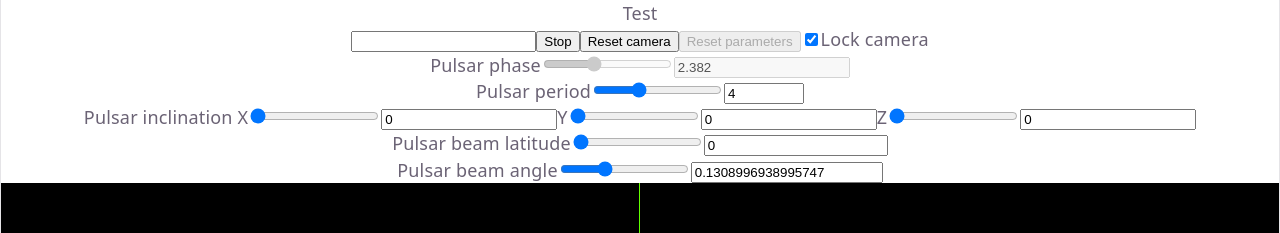
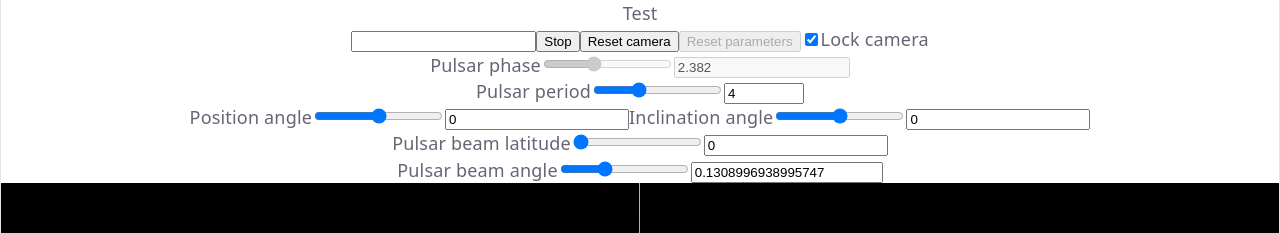
Before and after one commit to FoothillAstroSims/pulsar-simulator, a React (Vite) app: page / in a window 1280 px wide. Shown: the top 233 px of the page. Built offline with nearby package versions, Linux system fonts and the light colour scheme.

Commit message:
Changed presentation of x and z Euler angles

```diff
--- a/src/App.tsx
+++ b/src/App.tsx
@@ -42,7 +42,7 @@ const pulsarPeriodMin = 1.0;
 const pulsarPeriodMax = 10.0;
 
 const pulsarAxisInclinationStep = [0.001, 0.001, 0.001];
-const pulsarAxisInclinationMin = [0.0, 0.0, 0.0];
+const pulsarAxisInclinationMin = [-Math.PI, -Math.PI, -Math.PI];
 const pulsarAxisInclinationMax = [Math.PI, Math.PI, Math.PI];
 
 const pulsarBeamLatitudeStep = 0.001;
@@ -179,10 +179,9 @@ export default function App() {
 					}}
 				/>
 				<br />
-				Pulsar inclination{" "}
 				<PulsarParameterInput
 					name="pulsarAxisInclinationX"
-					label="X"
+					label="Position angle"
 					min={pulsarAxisInclinationMin[0]}
 					max={pulsarAxisInclinationMax[0]}
 					step={pulsarAxisInclinationStep[0]}
@@ -196,7 +195,7 @@ export default function App() {
 						// console.log(`Pulsar axis inclination X: ${e.target.value}`);
 					}}
 				/>
-				<PulsarParameterInput
+				{/* <PulsarParameterInput
 					name="pulsarAxisInclinationY"
 					label="Y"
 					min={pulsarAxisInclinationMin[1]}
@@ -211,10 +210,10 @@ export default function App() {
 						]);
 						// console.log(`Pulsar axis inclination Y: ${e.target.value}`);
 					}}
-				/>
+				/> */}
 				<PulsarParameterInput
 					name="pulsarInclinationZ"
-					label="Z"
+					label="Inclination angle"
 					min={pulsarAxisInclinationMin[2]}
 					max={pulsarAxisInclinationMax[2]}
 					step={pulsarAxisInclinationStep[2]}
--- a/src/components/PulsarBeamIntensityPlot.tsx
+++ b/src/components/PulsarBeamIntensityPlot.tsx
@@ -25,7 +25,7 @@ const x = range(pulsarPhaseMin, pulsarPhaseMax, pulsarPhaseStep);
 const Y0 = Number.MIN_SAFE_INTEGER + 1;
 const Y1 = Number.MAX_SAFE_INTEGER;
 
-const MAX_POINTS = 5 * DISPLAY_FRAME_RATE; // Max number of points to render at once on the time-based plot. Generally should equal (display refresh rate) * (number of seconds of past data to show)
+const MAX_POINTS = 6 * DISPLAY_FRAME_RATE; // Max number of points to render at once on the time-based plot. Generally should equal (display refresh rate) * (number of seconds of past data to show)
 
 // Phase-based pulsar beam intensity plot
 export function PulsarBeamIntensityPlotPhase(props: {
@@ -218,7 +218,7 @@ export function PulsarBeamIntensityPlotTime(props: {
 				rangemode: "nonnegative",
 			},
 			yaxis: { range: [-0.01, 1.01], fixedrange: true, automargin: true },
-			margin: { l: 0, r: 0, b: 0, t: 10 },
+			margin: { l: 0, r: 0, t: 10 },
 			plot_bgcolor: "white",
 			paper_bgcolor: "white",
 			dragmode: false,
```
